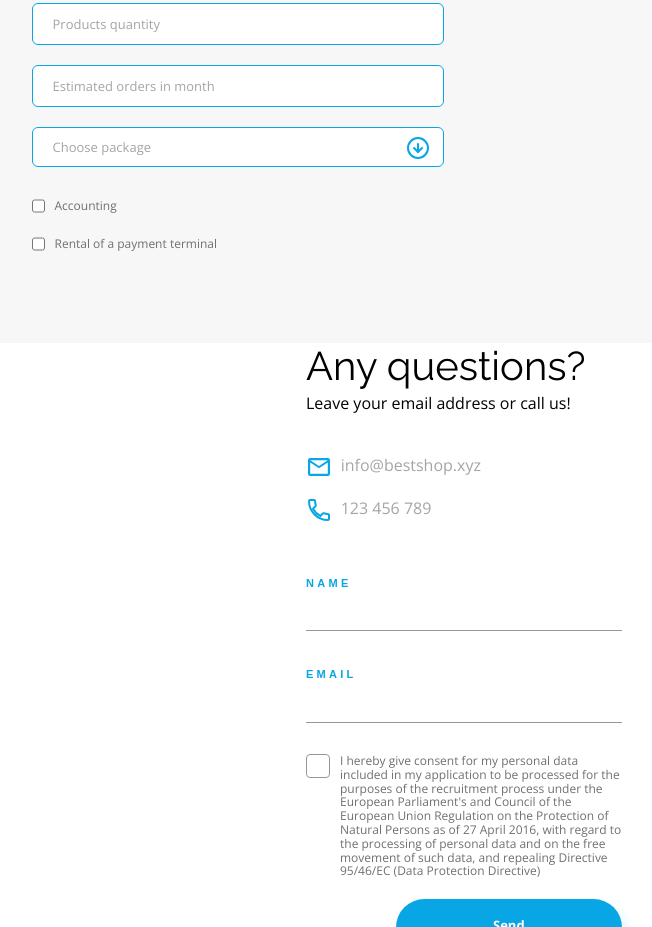
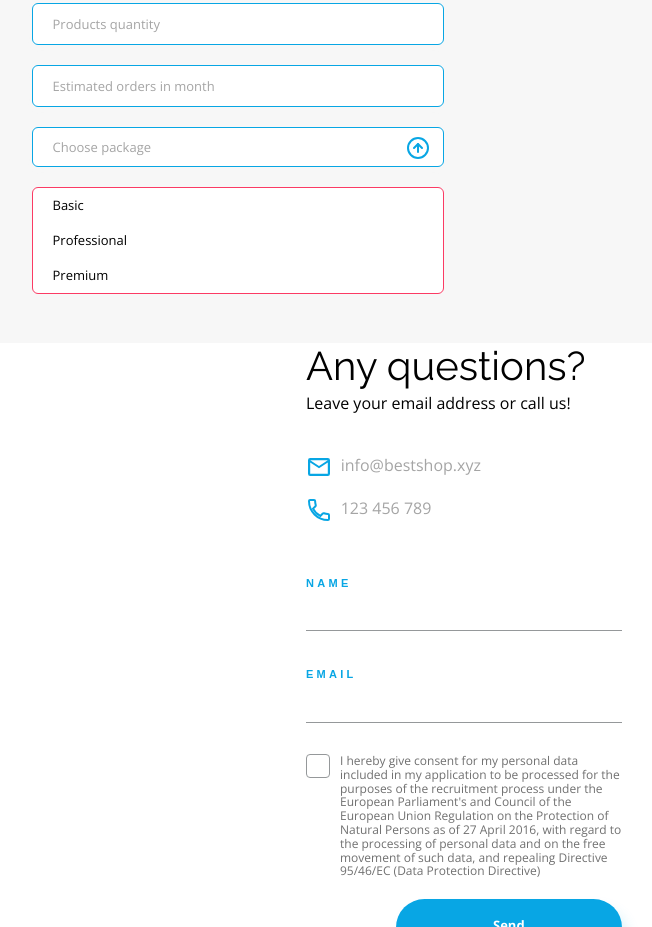
Before and after one commit to KamilaGrabowska/bs_rwd, a website built with Parcel: page index.html in a window 1280 px wide. Shown: the part 4014-4941 px from the top of the page, without its empty margins (176-828 px from the left). Built offline with nearby package versions, Linux system fonts and the light colour scheme.

Commit message:
added js to project

```diff
--- a/index.html
+++ b/index.html
@@ -200,7 +200,7 @@
             <div class="calc__input">
                 <input type="number" class="form__input" id="orders" min="1" step="1" placeholder="Estimated orders in month"/>
             </div>
-            <div class="calc__select" id="package" data-value="">
+            <div class="calc__select open" id="package" data-value="">
                 <div class="select__input">
                     Choose package
                 </div>
--- a/src/js/app.js
+++ b/src/js/app.js
@@ -1,28 +1,11 @@
-// const formRefs = document.querySelectorAll('.calc__form');
-// const itemRefs = [...document.querySelectorAll('.list__item')];
-// console.log(itemRefs)
+const formRefs = document.querySelector('.calc__form');
+const selectRef = document.getElementById('package');
+const dropdownRef = document.querySelector('.calc__select');
+const itemsRefs = [...document.querySelectorAll('.select__dropdown li')];
 
-// formRefs.forEach((ref) =>{
-//     ref.addEventListener("click", (event) => {
-//         let target = event.target;
-//
-//
-//         if (target === ref.children[0].children[0]) {
-//             let value = ref.children[0].children[0].value;
-//             itemRefs[0].classList.add('open');
-//             itemRefs[0].children[1].textContent = `${value} * $0.5`
-//         } else if (target === ref.children[1].children[0]) {
-//             itemRefs[1].classList.add('open');
-//         } else if (target === ref.children[3].children[0]) {
-//             itemRefs[3].classList.add('open');
-//         } else if (target === ref.children[4].children[0]) {
-//             itemRefs[4].classList.add('open')
-// }
-//     })
-// })
+console.log(dropdownRef);
 
-const formRefs = document.querySelector('.calc__form');
-const itemRefs = document.querySelectorAll('.list__item');
+
 
 formRefs.addEventListener("input", (event) => {
     const target = event.target;
@@ -49,3 +32,19 @@ formRefs.addEventListener("input", (event) => {
         terminal.classList.toggle('open');
     }
 });
+
+selectRef.addEventListener('click', () => {
+    dropdownRef.classList.toggle('open');
+    console.log(dropdownRef)
+
+}, false);
+
+itemsRefs.forEach((item) => {
+
+    item.addEventListener('click', (event) => {
+        const target = event.target;
+        console.log(item)
+        document.querySelector("[data-id='package']").classList.toggle('open');
+
+    }, true)
+})
--- a/src/scss/components/calculator.scss
+++ b/src/scss/components/calculator.scss
@@ -117,6 +117,13 @@
 
       .select__dropdown {
         display: block;
+        font-family: 'Open Sans', sans-serif;
+        font-size: px-to-rem(13px);
+        font-weight: 400;
+        color: $font-color;
+        list-style: none;
+        margin-top: 0;
+        padding-left: 0;
       }
     }
   }
```
